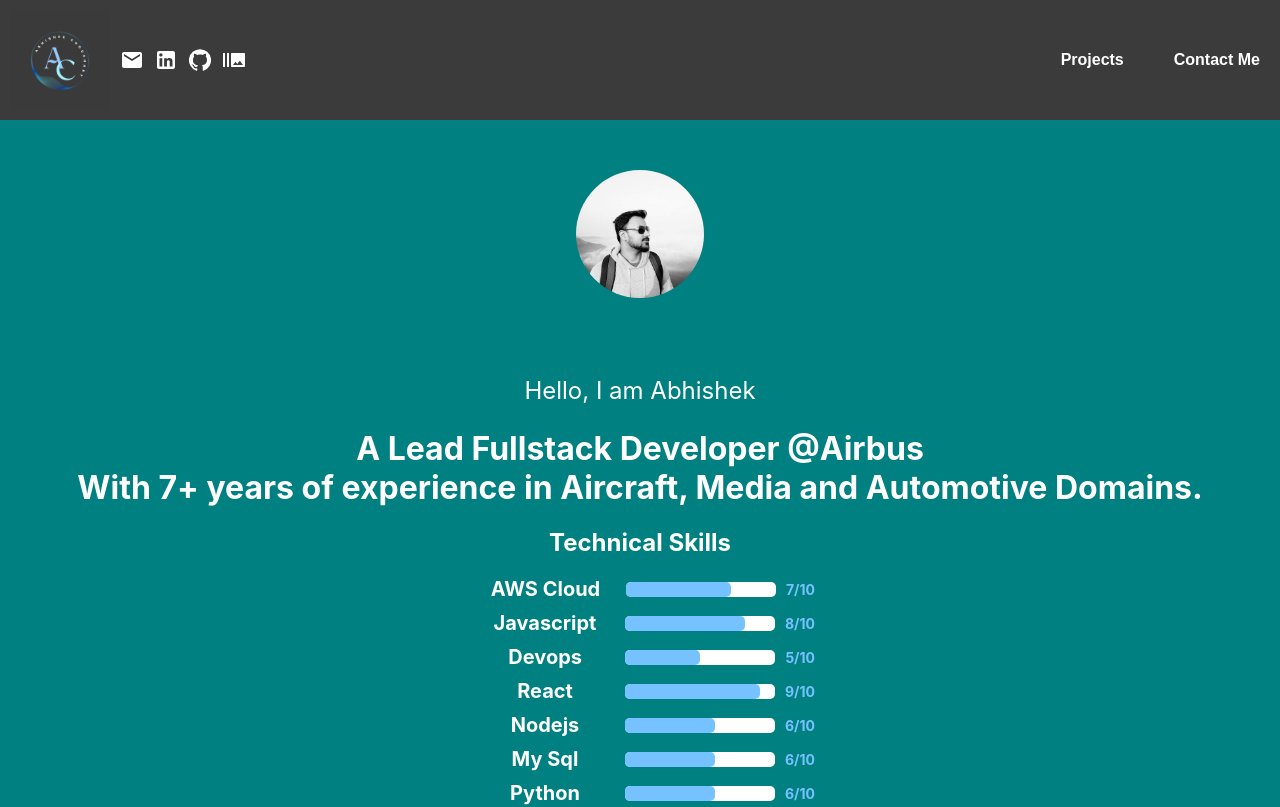
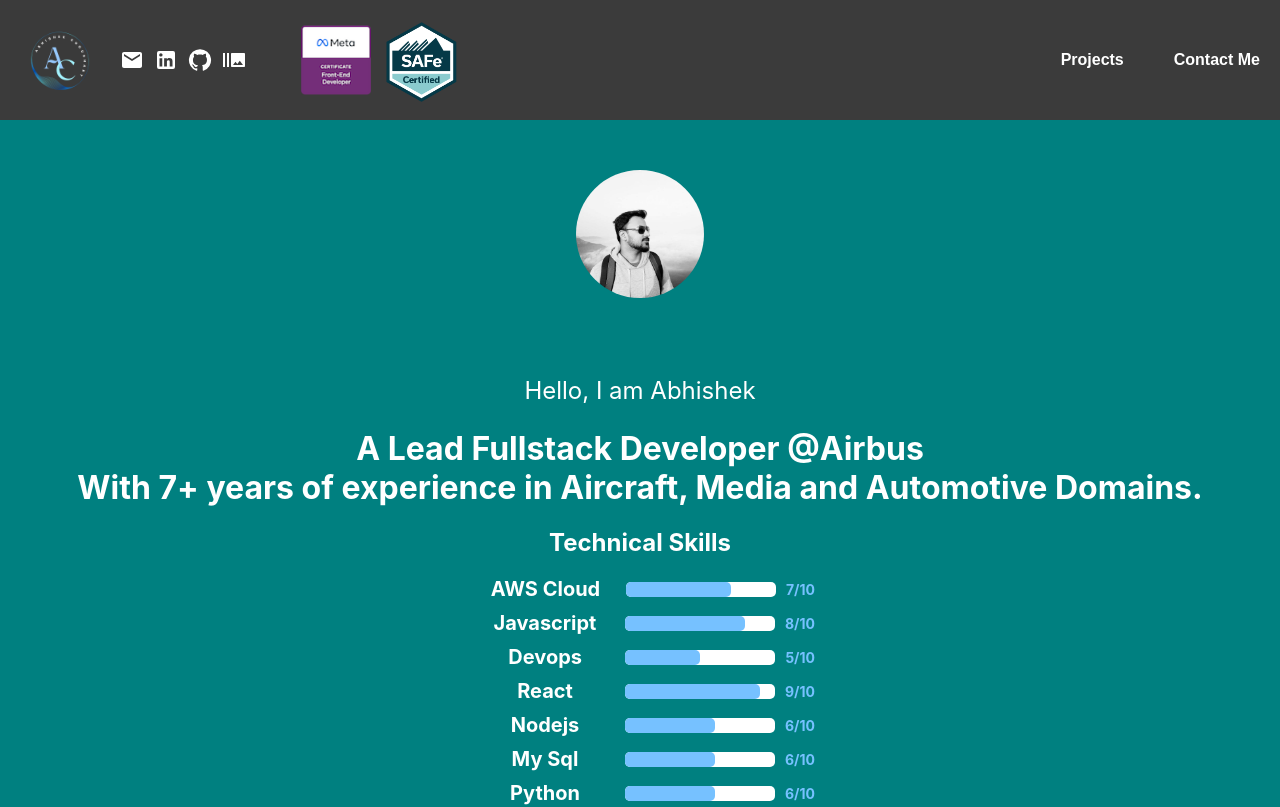
Before and after one commit to abhiscripts/myprofile, a React (Create React App) app: page / in a window 1280 px wide. Shown: the top 807 px of the page. Built offline with nearby package versions, Linux system fonts and the light colour scheme.

Commit message:
updated img

```diff
--- a/src/Component/Header.jsx
+++ b/src/Component/Header.jsx
@@ -2,10 +2,10 @@ import React from "react";
 import EmailIcon from "@mui/icons-material/Email";
 import LinkedInIcon from "@mui/icons-material/LinkedIn";
 import GitHubIcon from "@mui/icons-material/GitHub";
-import BurstModeIcon from '@mui/icons-material/BurstMode';
+import BurstModeIcon from "@mui/icons-material/BurstMode";
 import cert from "./../Assets/cert.png";
 import logo from "./../Assets/logo.png";
-import { maxHeight, style } from "@mui/system";
+import safe from "./../Assets/safe.png";
 
 const SOCIAL_LINKS = {
   email: "mailto:abhishek.kc6@gmail.com",
@@ -45,17 +45,18 @@ export default function Header({ projectsRef, contactRef }) {
           onClick={() => handleIconClick(SOCIAL_LINKS["medium"])}
           style={{ height: "100px" }}
         />
+        <a
+          target="_blank"
+          rel="noreferrer"
+          href="https://www.credly.com/badges/a428a2ea-82c4-4d3e-a5cf-f492757b3403/public_url"
+        >
+          <img src={cert} alt="meta cert" style={{ height: "70px", paddingTop:"15px", paddingLeft: "45px" }}/>
+        </a>
+        <img src={safe} alt="safe cert" style={{ height: "80px", paddingTop:"12px", paddingLeft: "5px" }}/>
       </div>
       <div className="headerPage">
         <button onClick={scrollToProjects}>Projects</button>
         <button onClick={scrollToContact}>Contact Me</button>
-        {/* <a
-          target="_blank"
-          rel="noreferrer"
-          href="https://www.credly.com/badges/a428a2ea-82c4-4d3e-a5cf-f492757b3403/public_url"
-        >
-          <img src={cert} alt="meta cert"/>
-        </a> */}
       </div>
     </div>
   );
```
Also changed, not shown: src/Assets/safe.png (added).
